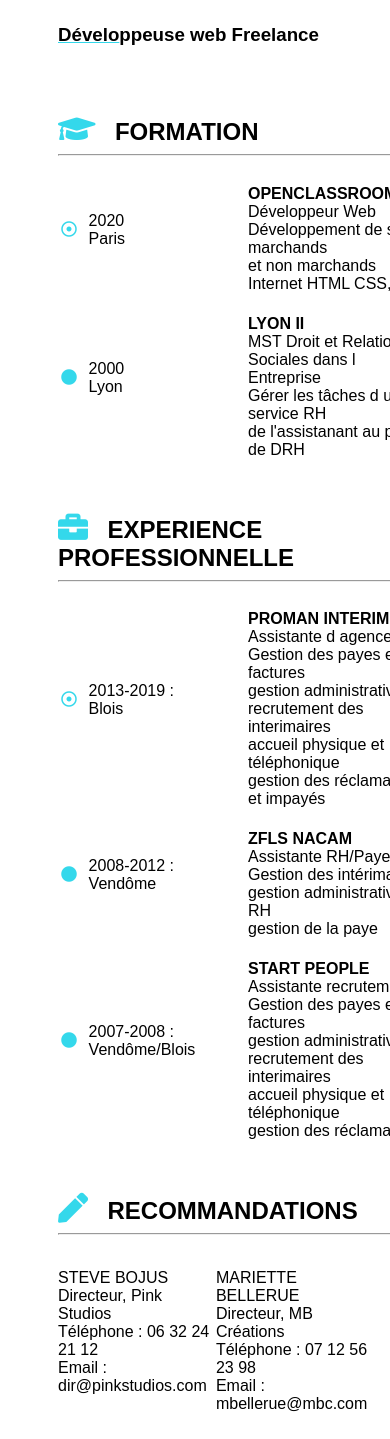
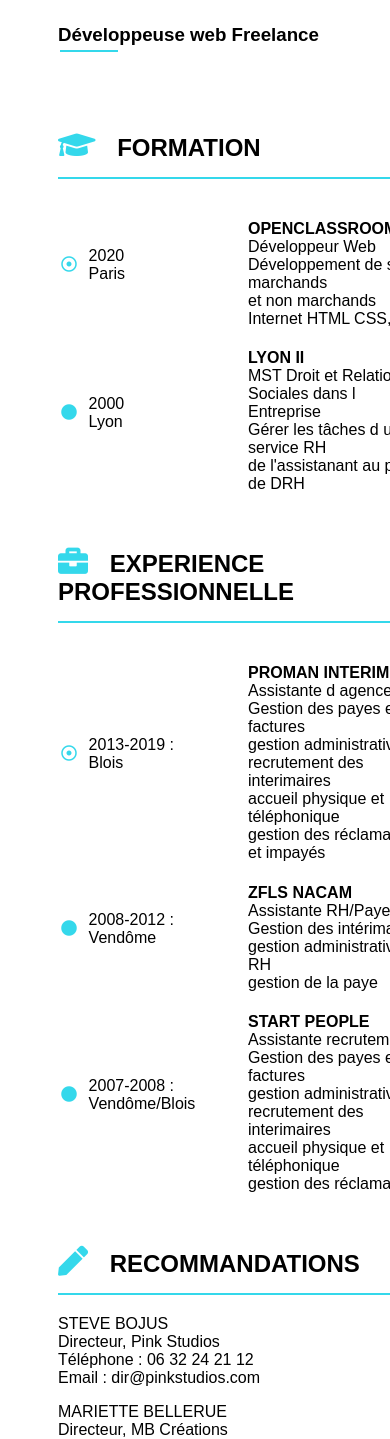
Before and after one commit to mbontant/CV, a plain HTML site: page index.html in a window 390 px wide. Shown: the part 160-1599 px from the top of the page. Drawn offline with Linux system fonts and the light colour scheme; a web font is replaced by a local one.

Commit message:
responsive

```diff
--- a/index.html
+++ b/index.html
@@ -3,6 +3,7 @@
 	<head>
 		<meta charset="utf-8"/>
 		<title>cv developpeuse</title>
+		<meta name="viewport" content="width=device-width, initial-scale=1.0">
 		<link rel="stylesheet" href="fontawesome-free-5.12.1-web/css/all.css"/>
 		<link rel="stylesheet" href="style.css" />
 	</head>
@@ -44,7 +45,9 @@
 				<section>
 					<div class="identite">
 						<h1><em>MARIE HELENE</em> BONTANT</h1>
-						<h3><span>Dévelo</span>ppeuse web Freelance</h3>
+						<h3>
+						Développeuse web Freelance</h3>
+							<hr>
 					</div>
 				</section>
 
@@ -53,8 +56,7 @@
 			<!--formation-->
 				<section>
 					<div id="formation">
-					<i class="fas fa-graduation-cap style"></i>   <h2>FORMATION</h2>
-						<hr>
+					<h2><i class="fas fa-graduation-cap style"></i>   FORMATION</h2>
 						<table>
 							<tr>
 								<td class="point"><i class="far fa-dot-circle"></i></td>
@@ -76,8 +78,7 @@
 			<!--exp pro-->
 				<section>
 					<div id="exp">
-					<i class="fas fa-briefcase style"></i>   <h2>EXPERIENCE PROFESSIONNELLE</h2>
-						<hr>
+					<h2><i class="fas fa-briefcase style"></i>  EXPERIENCE PROFESSIONNELLE</h2>
 						<table>
 							<tr>
 								<td class="point"><i class="far fa-dot-circle"></i></td>
@@ -104,8 +105,7 @@
 
 				<!--recomm-->
 				<section>
-					<i class="fas fa-pen style"></i>   <h2>RECOMMANDATIONS</h2>
-						<hr>
+					<h2><i class="fas fa-pen style"></i> RECOMMANDATIONS</h2>
 						<div id="recommandations">
 							<div class="recommandation1">
 								<p>STEVE BOJUS<br/>Directeur, Pink Studios<br/>Téléphone : 06 32 24 21 12<br/>Email : dir@pinkstudios.com</p>
--- a/style.css
+++ b/style.css
@@ -78,9 +78,12 @@ i
 
 #colonnedroite h2
 {
-	display : inline;
+	border-bottom: 2px solid #34d8eb;
+	padding-bottom: 15px;
+}
 
 }
+
 /* gestion de la photo*/
 #photostyle
 {
@@ -88,7 +91,6 @@ i
 	width: 150px;
 	height: 150px;
 	border: 3px black solid;
-
 }
 /* gestion identité*/
 .identite
@@ -100,6 +102,13 @@ i
 {
 	font-size: 2em;
 
+}
+hr
+{
+border: 1px solid #34d8eb;
+width: 5%;
+margin-top: -14px;
+margin-left: 2px;
 }
 /* gestion contact*/
 #contact
@@ -135,10 +144,6 @@ em
 {
 	color: #34d8eb;
 }
-span
-{
-	text-decoration: underline #34d8eb;
-}
 /* gestion formation*/
 #formation
 {
@@ -162,7 +167,7 @@ span
 }
 
 /* =============================================== RESPONSIVE =============================================*/
-@media screen and (max-width: 1024px)
+@media all and (min-width: 768px) and (max-width: 1439px)
 {
 #blocpage
 {
@@ -192,4 +197,41 @@ span
 	width: 100%;
 	padding-bottom: 100px;
 }
+table
+{
+	width: 80%;
 }
+}
+@media all and (max-width: 425px)
+{
+#blocpage
+{
+	display: flex;
+	flex-direction: column-reverse;
+}
+#conteneurgauche
+{
+	width: 95%;
+}
+#colonnedroite
+{
+	width: 100%;
+}
+#photo
+{
+	display: none;
+}
+#recommandations
+{
+	display: block;
+	margin-right: 15px;
+}
+#propos
+{
+	padding-bottom: 15px;
+}
+hr
+{
+	width:15%;
+}
+}
```
